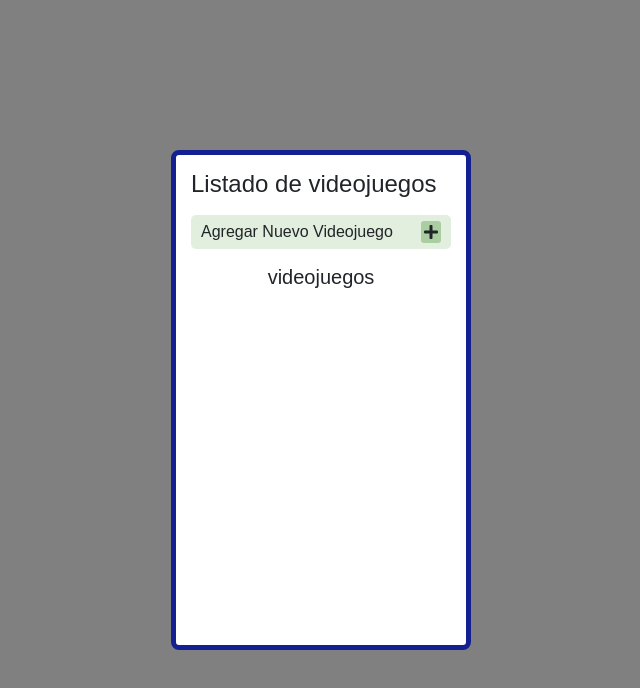
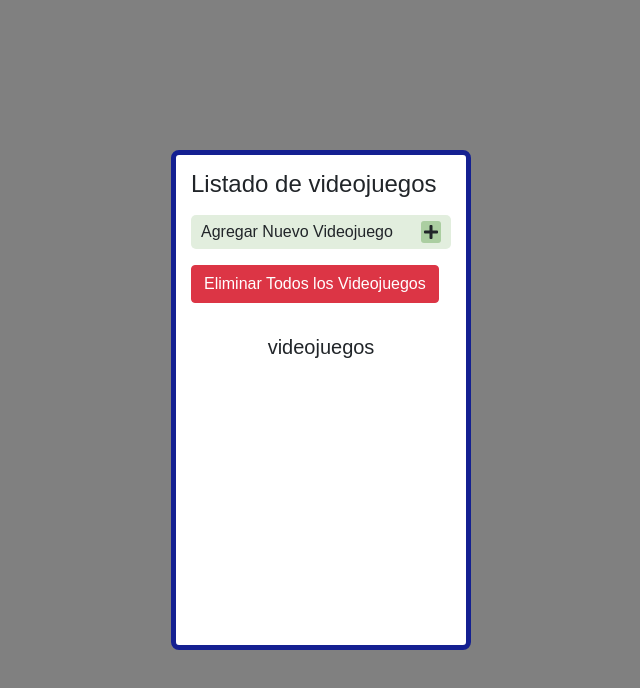
Before and after one commit to Gu1ll3rmo/examen_practico, a plain HTML site: page Index.html in a window 1280 px wide. Shown: the whole page, without its empty margins (319-959 px from the left). Drawn offline with nearby package versions, Linux system fonts and the light colour scheme.

Commit message:
Update Index.html
correciones de examen del 25-07-2023

```diff
--- a/Index.html
+++ b/Index.html
@@ -51,6 +51,7 @@
         </div>
       </div>
     </form>
+    <button type="button" class="btn btn-danger my-3" id="deleteAllBtn">Eliminar Todos los Videojuegos</button>
 
     <h5 class="text-center my-3">videojuegos</h5>
 
```
